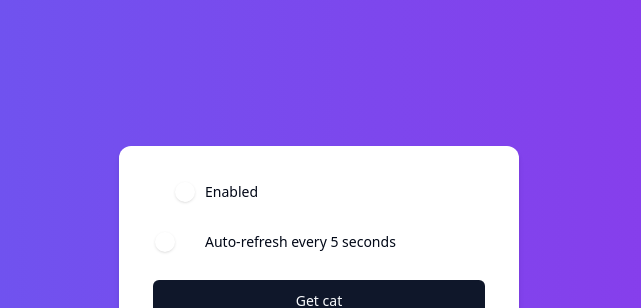
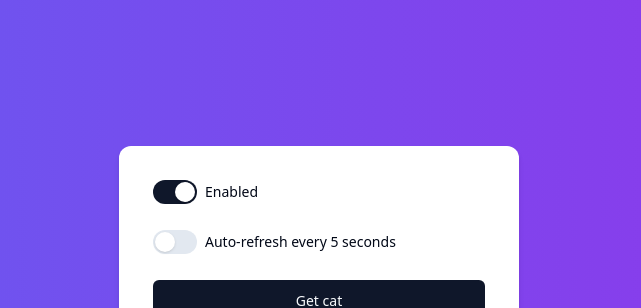
Before and after one commit to MakShuk/catapi-react-demo, a React (Create React App) app: page / in a window 1280 px wide. Shown: the top 308 px of the page, without its empty margins (321-962 px from the left). Built offline with nearby package versions, Linux system fonts and the light colour scheme; the HTML template or start-up script is replaced by a standard one.

Commit message:
feat: Update Switch component styles to use HSL color values for consistency

```diff
--- a/src/components/ui/Switch.module.css
+++ b/src/components/ui/Switch.module.css
@@ -14,7 +14,7 @@
 
 .switch:focus-visible {
   outline: none;
-  box-shadow: 0 0 0 2px var(--ring), 0 0 0 4px var(--ring-offset-background);
+  box-shadow: 0 0 0 2px hsl(var(--ring)), 0 0 0 4px hsl(var(--background));
 }
 
 .switch:disabled {
@@ -23,11 +23,11 @@
 }
 
 .switch[data-state="checked"] {
-  background-color: var(--primary);
+  background-color: hsl(var(--primary));
 }
 
 .switch[data-state="unchecked"] {
-  background-color: var(--input);
+  background-color: hsl(var(--input));
 }
 
 .thumb {
@@ -36,7 +36,7 @@
   height: 1.25rem;
   width: 1.25rem;
   border-radius: 9999px;
-  background-color: var(--background);
+  background-color: hsl(var(--background));
   box-shadow: 0 1px 3px 0 rgb(0 0 0 / 0.1), 0 1px 2px -1px rgb(0 0 0 / 0.1);
   transition-property: transform;
   transition-timing-function: cubic-bezier(0.4, 0, 0.2, 1);
```
